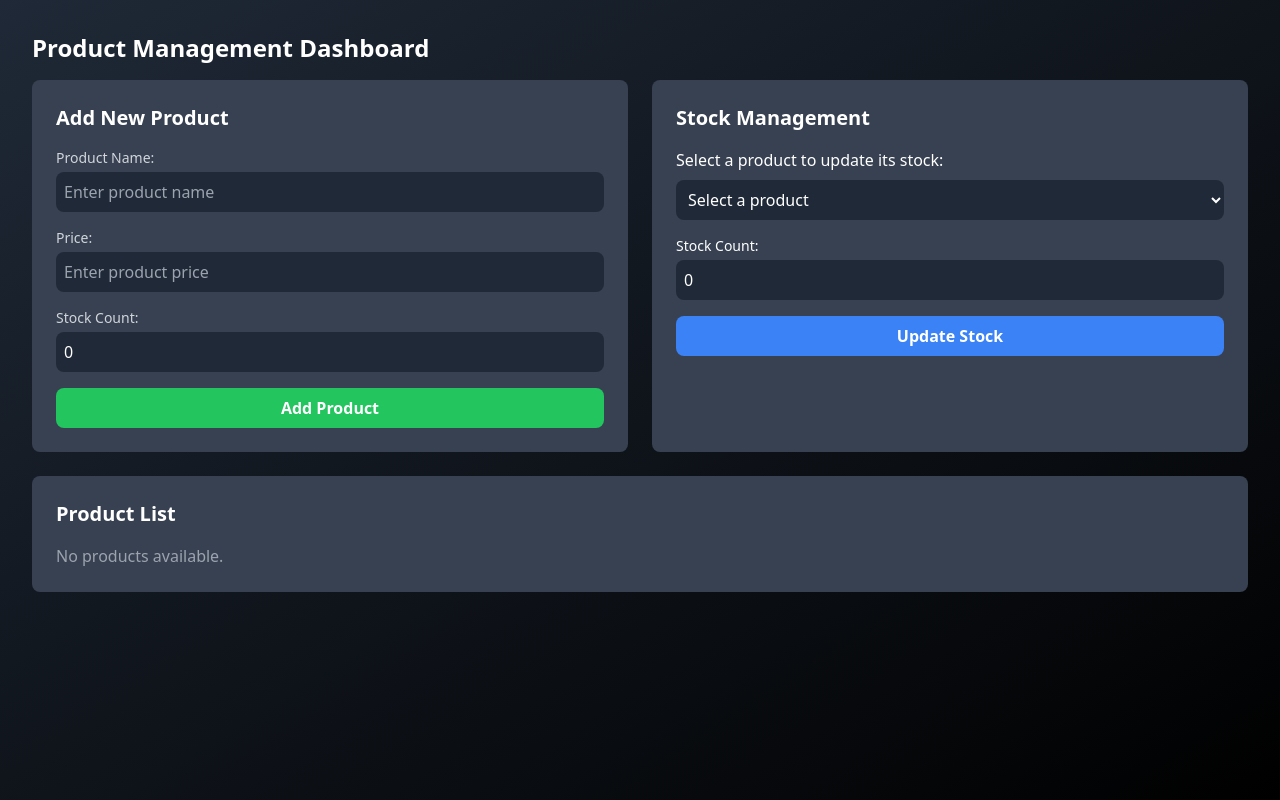
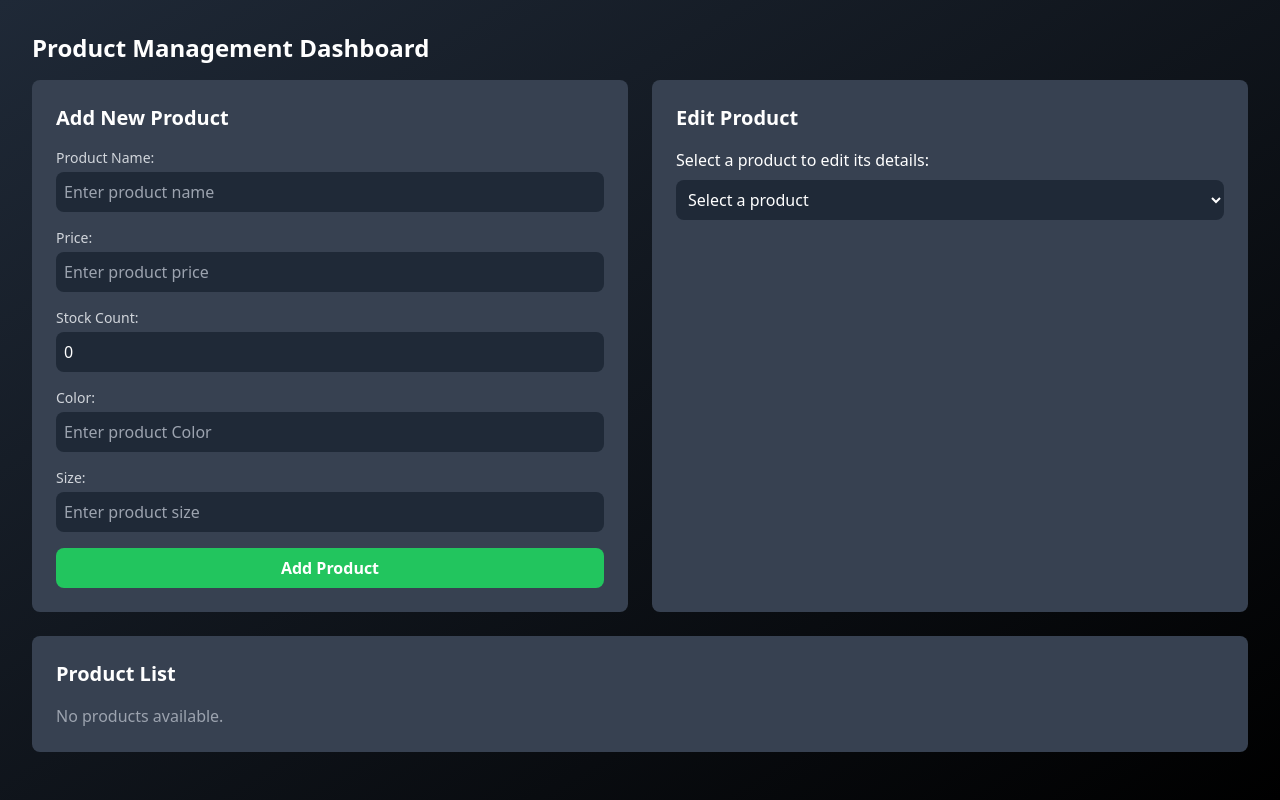
Before and after one commit to Nisham-N-K/Vikncodes_Frontend, a React (Create React App) app in the folder vikncodes/: page / in a window 1280 px wide. Built offline with nearby package versions, Linux system fonts and the light colour scheme.

Commit message:
added new bar in color and size section

```diff
--- a/vikncodes/src/components/ProductForm.jsx
+++ b/vikncodes/src/components/ProductForm.jsx
@@ -5,6 +5,8 @@ const ProductForm = ({ addProduct }) => {
   const [productName, setProductName] = useState("");
   const [productPrice, setProductPrice] = useState("");
   const [stockCount, setStockCount] = useState(0);
+  const [productColor, setProductcolor] = useState("");
+  const [productSize, setproductSize] = useState("");
 
   const handleAddProduct = () => {
     if (productName && productPrice) {
@@ -12,11 +14,15 @@ const ProductForm = ({ addProduct }) => {
         name: productName,
         price: parseFloat(productPrice),
         count: stockCount,
+        color: productColor,
+        size: productSize,
       });
 
       setProductName("");
       setProductPrice("");
       setStockCount(0);
+      setProductcolor("");
+      setproductSize("");
 
       Swal.fire({
         title: "Success!",
@@ -75,6 +81,26 @@ const ProductForm = ({ addProduct }) => {
           onChange={(e) => setStockCount(parseInt(e.target.value) || 0)}
         />
       </div>
+      <div className="mb-4">
+        <label className="block text-sm font-medium mb-1 text-gray-300">Color:</label>
+        <input
+          type="text"
+          className="w-full p-2 rounded-lg bg-gray-800 text-white border-none"
+          placeholder="Enter product Color"
+          value={productColor}
+          onChange={(e) => setProductcolor(e.target.value)}
+        />
+      </div>
+      <div className="mb-4">
+        <label className="block text-sm font-medium mb-1 text-gray-300">Size:</label>
+        <input
+          type="text"
+          className="w-full p-2 rounded-lg bg-gray-800 text-white border-none"
+          placeholder="Enter product size"
+          value={productSize}
+          onChange={(e) => setproductSize(e.target.value)}
+        />
+      </div>
       <button
         className="w-full py-2 bg-green-500 hover:bg-green-600 rounded-lg font-semibold text-white"
         onClick={handleAddProduct}
--- a/vikncodes/src/components/ProductList.jsx
+++ b/vikncodes/src/components/ProductList.jsx
@@ -1,6 +1,37 @@
 import React from "react";
+import Swal from "sweetalert2";
 
 const ProductList = ({ products, deleteProduct }) => {
+  const handleDelete = (index) => {
+    Swal.fire({
+      title: "Are you sure?",
+      text: "This product will be deleted permanently.",
+      icon: "warning",
+      showCancelButton: true,
+      confirmButtonText: "Yes, delete it!",
+      cancelButtonText: "Cancel",
+      customClass: {
+        popup: "bg-gray-800 text-white",
+        confirmButton: "bg-red-500 hover:bg-red-600 text-white",
+        cancelButton: "bg-gray-500 hover:bg-gray-600 text-white",
+      },
+    }).then((result) => {
+      if (result.isConfirmed) {
+        deleteProduct(index);
+        Swal.fire({
+          title: "Deleted!",
+          text: "The product was successfully deleted.",
+          imageWidth: 50,
+          imageHeight: 50,
+          imageAlt: "Success",
+          customClass: {
+            popup: "bg-gray-800 text-white",
+          },
+        });
+      }
+    });
+  };
+
   return (
     <div className="p-6 bg-gray-700 rounded-lg">
       <h2 className="text-xl font-semibold mb-4">Product List</h2>
@@ -11,6 +42,8 @@ const ProductList = ({ products, deleteProduct }) => {
               <th className="py-2 px-4">Product</th>
               <th className="py-2 px-4">Count</th>
               <th className="py-2 px-4">Price</th>
+              <th className="py-2 px-4">Color</th>
+              <th className="py-2 px-4">Size</th>
               <th className="py-2 px-4">Action</th>
             </tr>
           </thead>
@@ -23,9 +56,11 @@ const ProductList = ({ products, deleteProduct }) => {
                 <td className="py-2 px-4">{product.name}</td>
                 <td className="py-2 px-4">{product.count}</td>
                 <td className="py-2 px-4">₹{product.price.toFixed(2)}</td>
+                <td className="py-2 px-4">{product.color}</td>
+                <td className="py-2 px-4">{product.size}</td>
                 <td className="py-2 px-4">
                   <button
-                    onClick={() => deleteProduct(index)}
+                    onClick={() => handleDelete(index)}
                     className="text-red-500 hover:text-red-700"
                   >
                     🗑️
--- a/vikncodes/src/components/StockManagement.jsx
+++ b/vikncodes/src/components/StockManagement.jsx
@@ -1,18 +1,54 @@
-import React, { useState } from "react";
+import React, { useState, useEffect } from "react";
 import Swal from "sweetalert2";
 
 const StockManagement = ({ products, updateProductStock }) => {
+  const [selectedProduct, setSelectedProduct] = useState(null); // Track selected product
   const [productName, setProductName] = useState("");
   const [stockCount, setStockCount] = useState(0);
+  const [productColor, setProductColor] = useState("");
+  const [productSize, setProductSize] = useState("");
+  const [productPrice, setProductPrice] = useState("");
 
-  const handleUpdateStock = () => {
-    if (productName) {
-      updateProductStock(productName, stockCount);
+  // When a product is selected, populate the form fields
+  useEffect(() => {
+    if (selectedProduct) {
+      setProductName(selectedProduct.name);
+      setStockCount(selectedProduct.count);
+      setProductColor(selectedProduct.color || "");
+      setProductSize(selectedProduct.size || "");
+      setProductPrice(selectedProduct.price || "");
+    } else {
       setProductName("");
       setStockCount(0);
+      setProductColor("");
+      setProductSize("");
+      setProductPrice("");
+    }
+  }, [selectedProduct]);
+
+  // Handle product update
+  const handleUpdateProduct = () => {
+    if (productName && productPrice) {
+      // Perform product update logic here
+      updateProductStock({
+        name: productName,
+        price: parseFloat(productPrice),
+        count: stockCount,
+        color: productColor,
+        size: productSize,
+      });
+
+      // Reset form after updating
+      setProductName("");
+      setStockCount(0);
+      setProductColor("");
+      setProductSize("");
+      setProductPrice("");
+
+      // Show success message
       Swal.fire({
         title: "Success!",
-        text: "Stock count updated successfully!",
+        text: "Product updated successfully!",
         icon: "success",
         confirmButtonText: "OK",
         customClass: {
@@ -23,7 +59,7 @@ const StockManagement = ({ products, updateProductStock }) => {
     } else {
       Swal.fire({
         title: "Error",
-        text: "Please select a product to update.",
+        text: "Please fill out all fields.",
         icon: "error",
         confirmButtonText: "OK",
         customClass: {
@@ -36,12 +72,15 @@ const StockManagement = ({ products, updateProductStock }) => {
 
   return (
     <div className="p-6 bg-gray-700 rounded-lg">
-      <h2 className="text-xl font-semibold mb-4">Stock Management</h2>
-      <p>Select a product to update its stock:</p>
+      <h2 className="text-xl font-semibold mb-4 text-white">Edit Product</h2>
+      <p>Select a product to edit its details:</p>
       <select
         className="w-full p-2 mt-2 mb-4 rounded-lg bg-gray-800 text-white border-none"
-        value={productName}
-        onChange={(e) => setProductName(e.target.value)}
+        value={selectedProduct ? selectedProduct.name : ""}
+        onChange={(e) => {
+          const product = products.find(p => p.name === e.target.value);
+          setSelectedProduct(product); // Set selected product
+        }}
       >
         <option value="" disabled>
           Select a product
@@ -52,8 +91,31 @@ const StockManagement = ({ products, updateProductStock }) => {
           </option>
         ))}
       </select>
+
+      {selectedProduct && (
+        <>
           <div className="mb-4">
-        <label className="block text-sm font-medium mb-1">Stock Count:</label>
+            <label className="block text-sm font-medium mb-1 text-gray-300">Product Name:</label>
+            <input
+              type="text"
+              className="w-full p-2 rounded-lg bg-gray-800 text-white border-none"
+              placeholder="Enter product name"
+              value={productName}
+              onChange={(e) => setProductName(e.target.value)}
+            />
+          </div>
+          <div className="mb-4">
+            <label className="block text-sm font-medium mb-1 text-gray-300">Price:</label>
+            <input
+              type="number"
+              className="w-full p-2 rounded-lg bg-gray-800 text-white border-none"
+              placeholder="Enter product price"
+              value={productPrice}
+              onChange={(e) => setProductPrice(e.target.value)}
+            />
+          </div>
+          <div className="mb-4">
+            <label className="block text-sm font-medium mb-1 text-gray-300">Stock Count:</label>
             <input
               type="number"
               className="w-full p-2 rounded-lg bg-gray-800 text-white border-none"
@@ -62,12 +124,34 @@ const StockManagement = ({ products, updateProductStock }) => {
               onChange={(e) => setStockCount(parseInt(e.target.value) || 0)}
             />
           </div>
+          <div className="mb-4">
+            <label className="block text-sm font-medium mb-1 text-gray-300">Color:</label>
+            <input
+              type="text"
+              className="w-full p-2 rounded-lg bg-gray-800 text-white border-none"
+              placeholder="Enter product Color"
+              value={productColor}
+              onChange={(e) => setProductColor(e.target.value)}
+            />
+          </div>
+          <div className="mb-4">
+            <label className="block text-sm font-medium mb-1 text-gray-300">Size:</label>
+            <input
+              type="text"
+              className="w-full p-2 rounded-lg bg-gray-800 text-white border-none"
+              placeholder="Enter product size"
+              value={productSize}
+              onChange={(e) => setProductSize(e.target.value)}
+            />
+          </div>
           <button
-        className="w-full py-2 bg-blue-500 hover:bg-blue-600 rounded-lg font-semibold"
-        onClick={handleUpdateStock}
+            className="w-full py-2 bg-blue-500 hover:bg-blue-600 rounded-lg font-semibold text-white"
+            onClick={handleUpdateProduct}
           >
-        Update Stock
+            Update Product
           </button>
+        </>
+      )}
     </div>
   );
 };
```
Lines whose indentation alone changed are shown as unchanged.
